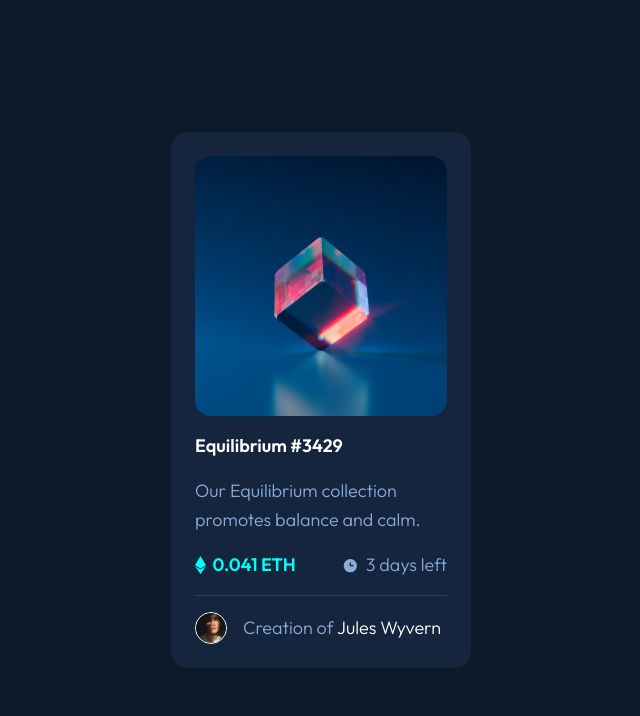
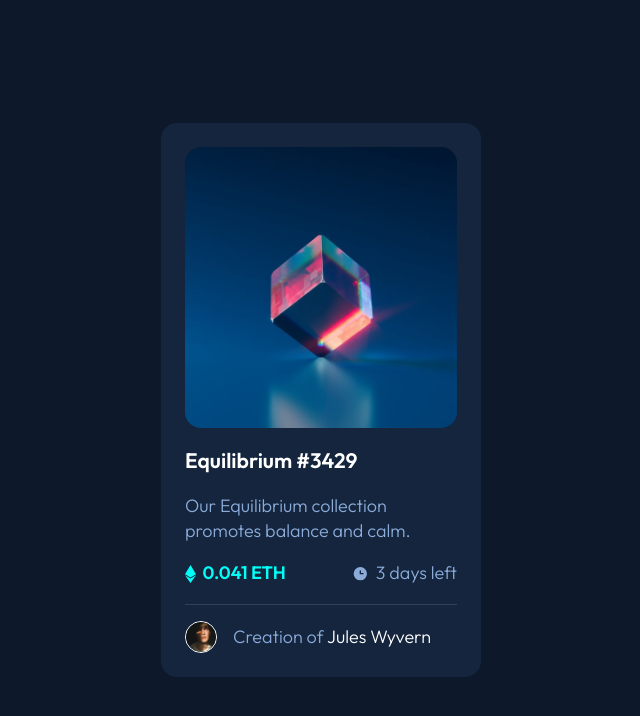
Before and after one commit to Davemafy/NFT-preview-card-component, a website: page index.html in a window 1280 px wide. Shown: the whole page, without its empty margins (319-959 px from the left). Drawn offline with Linux system fonts and the light colour scheme.

Commit message:
Update style.css

```diff
--- a/style.css
+++ b/style.css
@@ -42,7 +42,7 @@ img {
 
 .card {
   height: fit-content;
-  width: 300px;
+  width: 320px;
   padding: 1.5rem;
   font-weight: var(--fw-300);
   display: grid;
@@ -51,10 +51,6 @@ img {
   border-radius: 1rem;
   color: var(--cl-soft);
   background: var(--card-bg);
-}
-
-.card>* {
-  bordr: var(--line-cl) solid;
 }
 
 .header {
@@ -86,8 +82,7 @@ img {
 .title {
   color: var(--cl-white);
   font-weight: var(--fw-600);
-  font-weight: bold;
-  font-size: var(--fz-base);
+  font-size: calc(var(--fz-base) + 3px);
   transition: .25s ease;
 }
 
@@ -95,6 +90,8 @@ img {
 
 .body {
   font-weight: var(--fw-300);
+  font-size: var(--fz-base);
+  line-height: 1.4;
 }
 
 .details {
```
